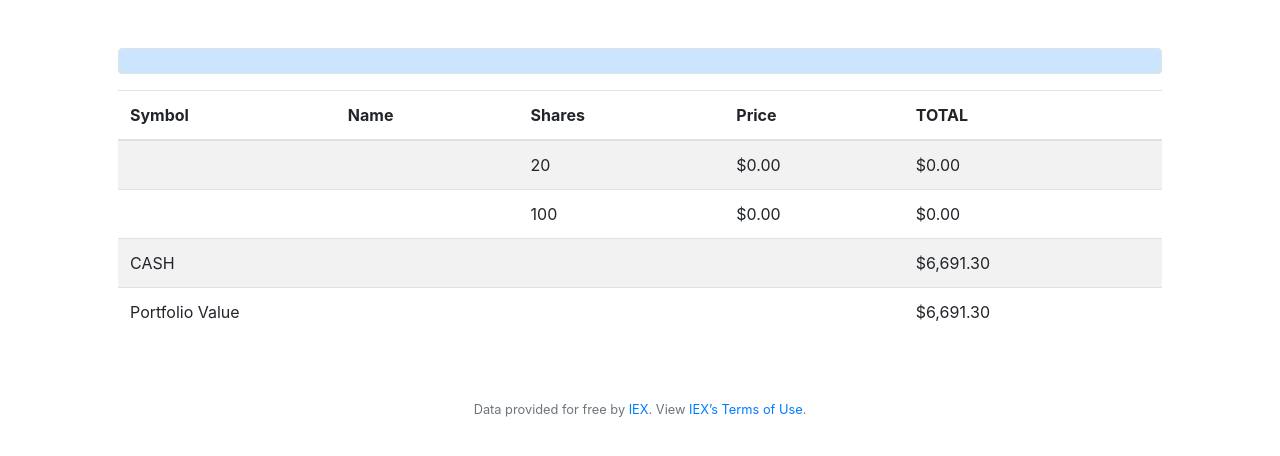
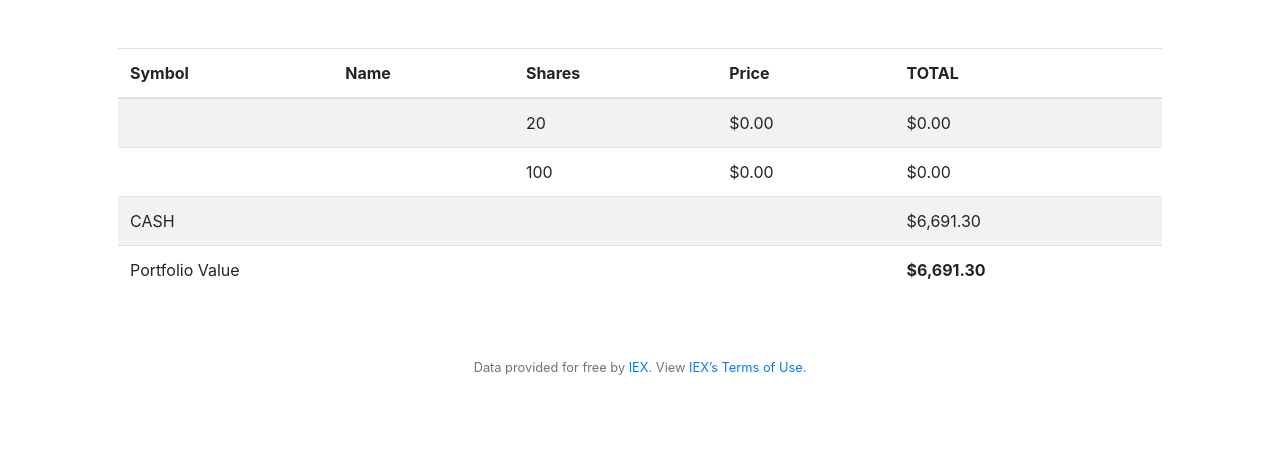
Before and after one commit to stan630/finance, a Flask app: page / in a window 1280 px wide. Shown: the part 76-532 px from the top of the page. Run offline with Flask 2, Linux system fonts and the light colour scheme; a user stored in the database is signed in; data that the repository does not hold is empty; some libraries are stand-ins or nearby versions.

Commit message:
cleaned up buy process

```diff
--- a/application.py
+++ b/application.py
@@ -212,12 +212,12 @@ def buy():
                 "price": usd(response["price"]),
                 "totCost": usd(response["price"] * row["totShares"])
             })
-            grand_total += response["price"] * row["totShares"]
+            grand_total += (response["price"] * row["totShares"]) + cash_balance
 
 
 
         db.execute("UPDATE users SET cash = ? where id= ?",cash_balance,user)
-        return render_template('index.html', holdings=holdings, cash_balance=usd(cash_balance,), grand_total=usd(grand_total),message="Bought")
+        return render_template('index.html', holdings=holdings, cash_balance=usd(cash_balance,), shares=shares, company=company, grand_total=usd(grand_total),message="Bought")
     else:
         return render_template("buy.html")
 
--- a/static/styles.css
+++ b/static/styles.css
@@ -48,4 +48,5 @@ main img
 table td,th
 {
     text-align: left;
+    fon
 }
--- a/templates/index.html
+++ b/templates/index.html
@@ -5,7 +5,9 @@
 {% endblock %}
 
 {% block main %}
-<div class="alert alert-primary border text-center">{{message}}</div>
+{% if message %}
+    <div class="alert alert-primary border text-center">{{message}} {{shares}} shares of {{ company }}</div>
+{% endif %}
 <table class="table table-striped">
     <thead>
         <tr>
@@ -19,7 +21,7 @@
     <tfoot>
         <tr>
             <td colspan="4">Portfolio Value</td>
-            <td>{{ grand_total }}</td>
+            <td style="font-weight:700;">{{ grand_total }}</td>
         </tr>
     </tfoot>
     <tbody>
```
Also changed, not shown: finance.db.
